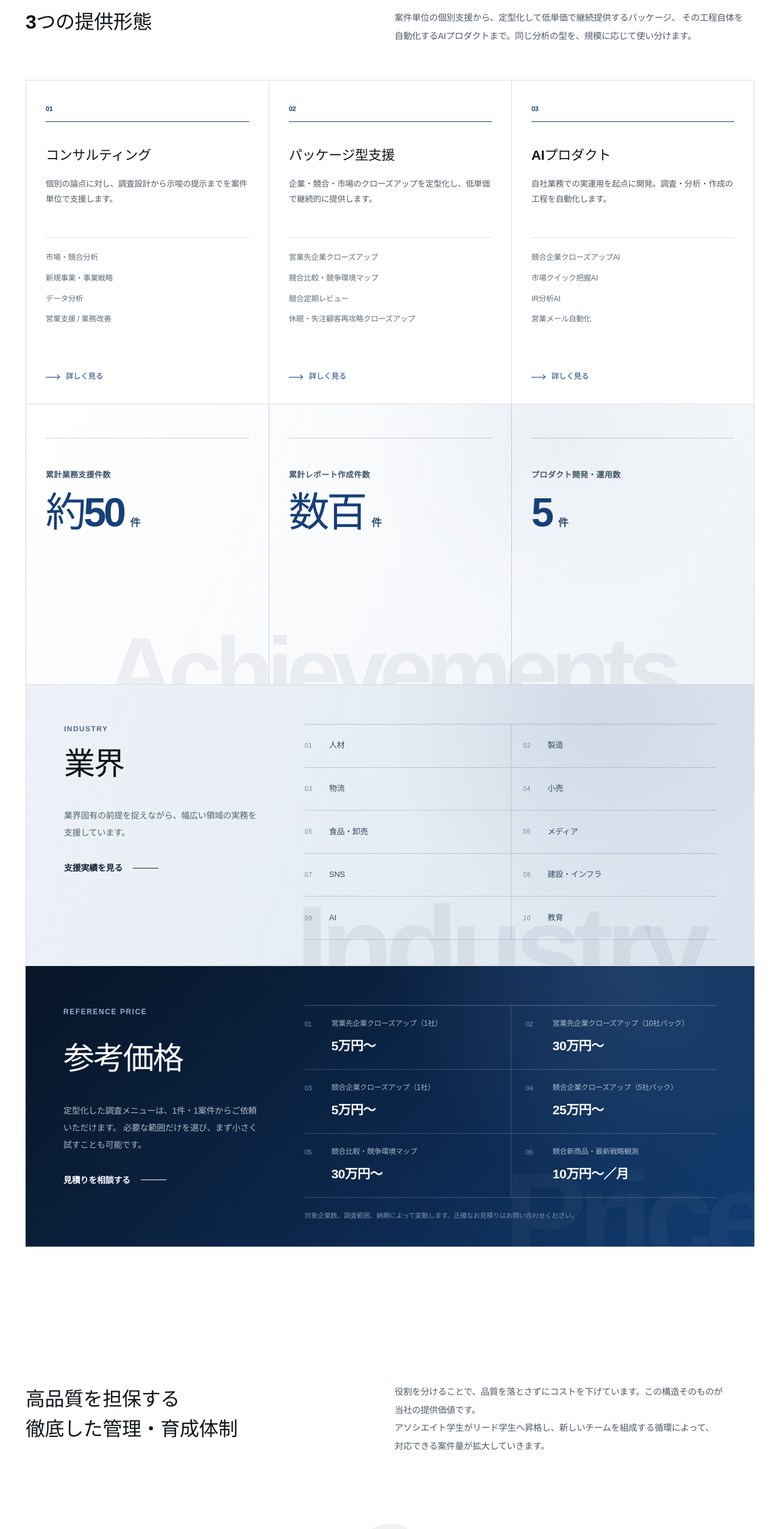
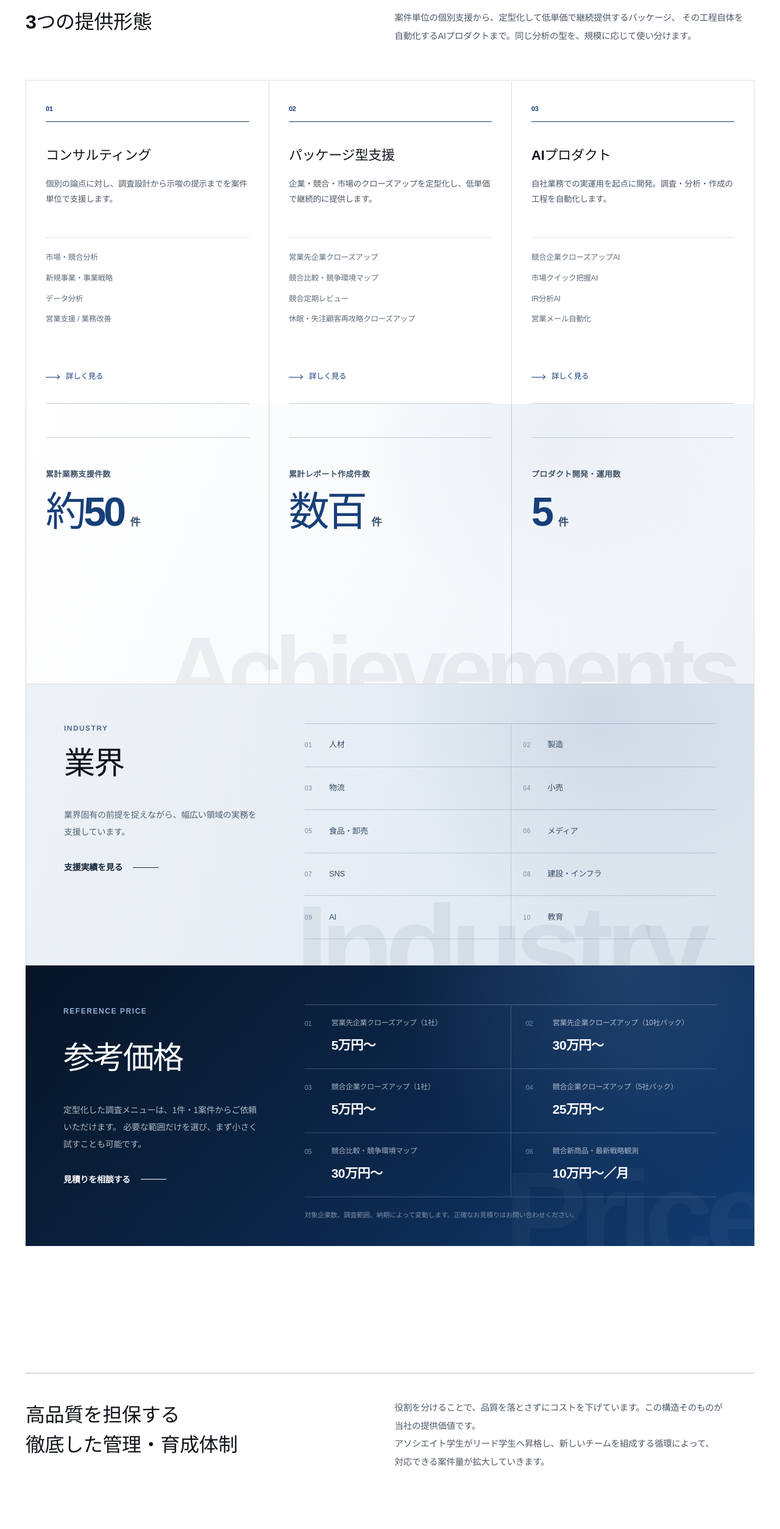
Before and after one commit to neunon/neunon-web, a Next.js app: page / in a window 1280 px wide. Shown: the part 2040-4547 px from the top of the page at 61% size. Built offline with nearby package versions, Linux system fonts and the light colour scheme; no server answers.

Commit message:
Refine achievement dividers

```diff
--- a/app/editorial-round3.css
+++ b/app/editorial-round3.css
@@ -54,7 +54,24 @@
 /* ---------- services followed by an open achievement stage ---------- */
 
 .nc-home-services .nc-svc {
+  position: relative;
   min-height: 530px;
+}
+
+@media (min-width: 901px) {
+  .nc-home-services .nc-svcs {
+    border-bottom: 0;
+  }
+
+  .nc-home-services .nc-svc::after {
+    content: '';
+    position: absolute;
+    right: 32px;
+    bottom: 0;
+    left: 32px;
+    height: 1px;
+    background: rgba(124, 143, 164, 0.42);
+  }
 }
 
 .nc-home-services .nc-svc ul {
@@ -156,14 +173,13 @@
 
 .nc-home-services .nc-achievements-word {
   position: absolute;
-  left: 50%;
+  right: 32px;
   bottom: -42px;
   z-index: 1;
   color: rgba(42, 62, 84, 0.07);
   font: 600 clamp(104px, 12.4vw, 178px) / 0.78 'Helvetica Neue', Arial, sans-serif;
   letter-spacing: -0.075em;
   white-space: nowrap;
-  transform: translateX(-50%);
   pointer-events: none;
 }
 
@@ -418,11 +434,6 @@
   border-top: 0;
 }
 
-.nc-structure-section > .wrap > .shead {
-  padding-top: 0 !important;
-  border-top: 0 !important;
-}
-
 @media (max-width: 900px) {
   .nc-home-services .nc-svc {
     min-height: 0;
@@ -504,8 +515,10 @@
 
   .nc-home-services .nc-achievements-word {
     left: 50%;
+    right: auto;
     bottom: -12px;
     font-size: clamp(48px, 14.2vw, 54px);
+    transform: translateX(-50%);
   }
 
   .nc-home-services .nc-service-evidence {
```
